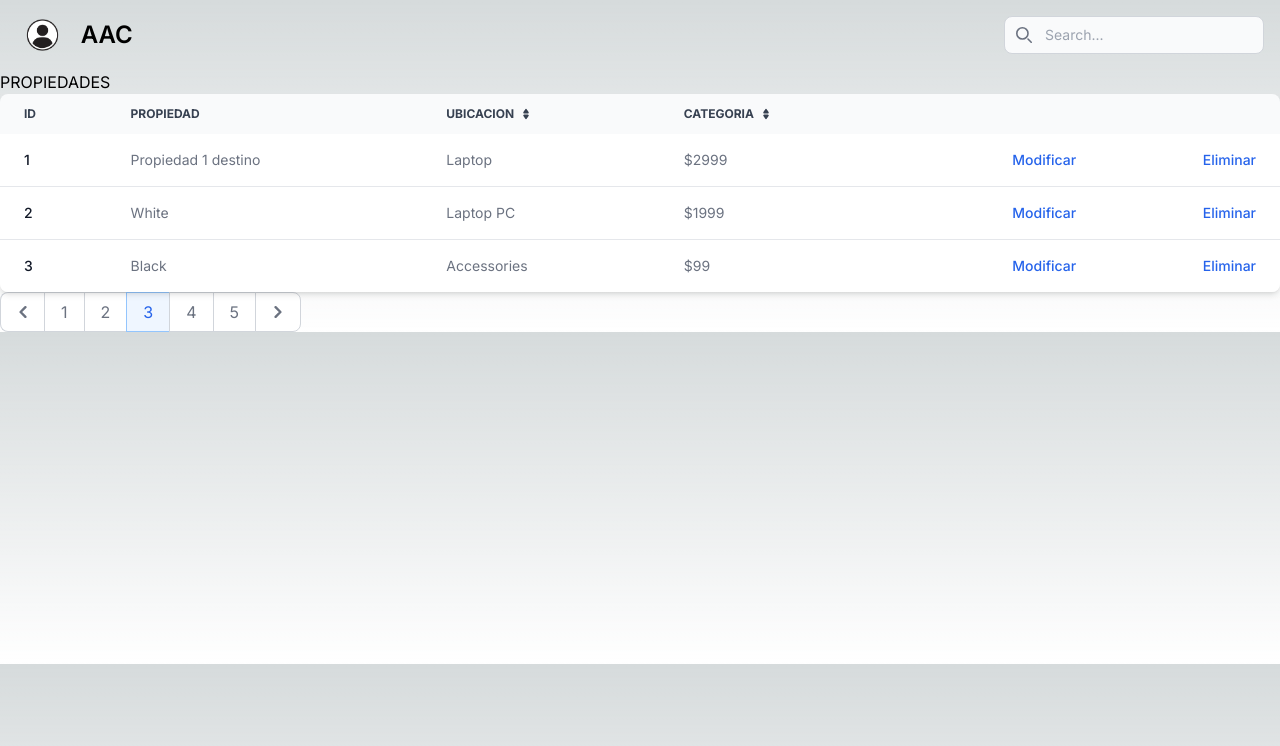
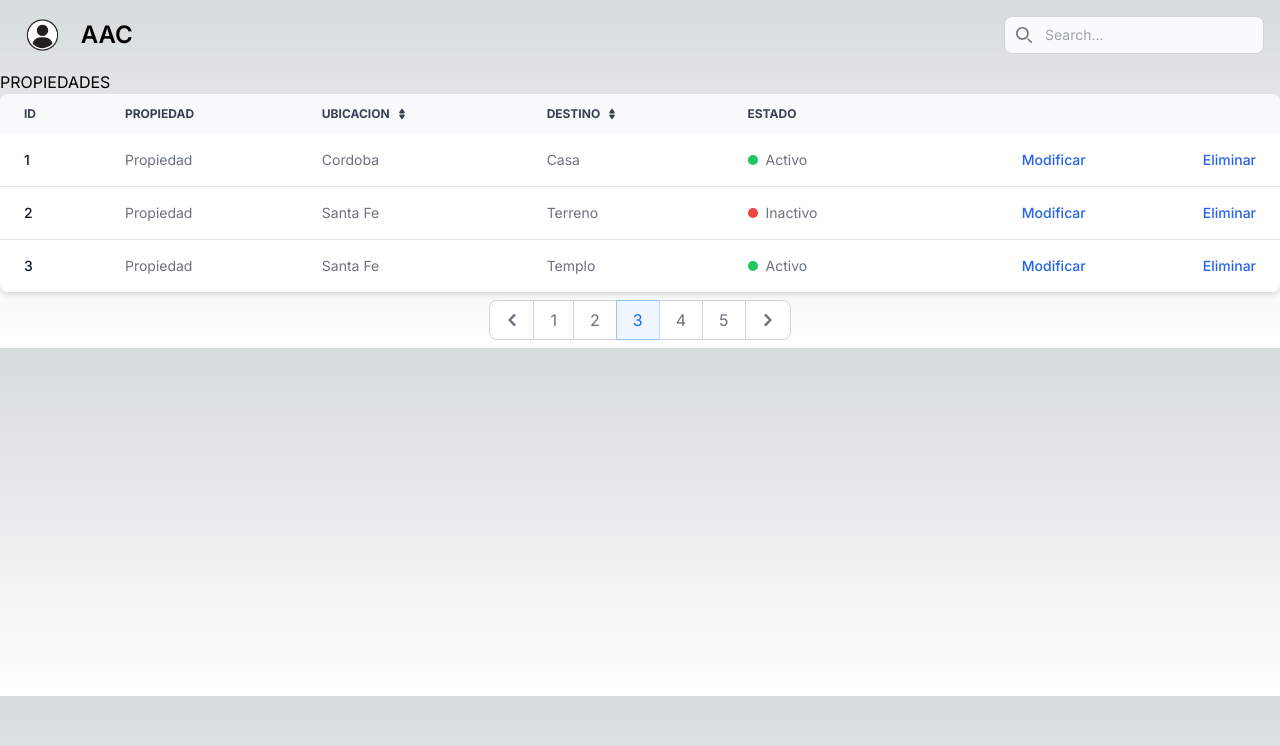
Before and after one commit to eveernst/inmobiliaria, a Next.js app: page /property in a window 1280 px wide. Shown: the top 746 px of the page. Built offline with nearby package versions, Linux system fonts and the light colour scheme.

Commit message:
4 nuevos layouts, segun vs code

```diff
--- a/src/app/property/page.tsx
+++ b/src/app/property/page.tsx
@@ -1,7 +1,5 @@
-import Header from "../../components/header.jsx";
-import Pagination from "../../components/pagination.jsx";
-import "../../../public/userIcon.webp"
-import "./style.css";
+import Header from "../../components/header";
+import Pagination from "../../components/pagination";
 
 export default function Property() {
     return (
@@ -31,11 +29,14 @@
                             </th>
                             <th scope="col" className="px-6 py-3">
                                 <div className="flex items-center">
-                                    Categoria
+                                    Destino
                                     <a href="#"><svg className="w-3 h-3 ms-1.5" aria-hidden="true" xmlns="http://www.w3.org/2000/svg" fill="currentColor" viewBox="0 0 24 24">
                                         <path d="M8.574 11.024h6.852a2.075 2.075 0 0 0 1.847-1.086 1.9 1.9 0 0 0-.11-1.986L13.736 2.9a2.122 2.122 0 0 0-3.472 0L6.837 7.952a1.9 1.9 0 0 0-.11 1.986 2.074 2.074 0 0 0 1.847 1.086Zm6.852 1.952H8.574a2.072 2.072 0 0 0-1.847 1.087 1.9 1.9 0 0 0 .11 1.985l3.426 5.05a2.123 2.123 0 0 0 3.472 0l3.427-5.05a1.9 1.9 0 0 0 .11-1.985 2.074 2.074 0 0 0-1.846-1.087Z" />
                                     </svg></a>
                                 </div>
+                            </th>
+                            <th scope="col" className="px-6 py-3">
+                                Estado
                             </th>
                             <th scope="col" className="px-6 py-3">
                                 <span className="sr-only">Modificar</span>
@@ -51,14 +52,18 @@
                                 1
                             </th>
                             <td className="px-6 py-4">
-                                Propiedad 1
-                                destino
+                                Propiedad
                             </td>
                             <td className="px-6 py-4">
-                                Laptop
+                                Cordoba
                             </td>
                             <td className="px-6 py-4">
-                                $2999
+                                Casa
+                            </td>
+                            <td className="px-6 py-4">
+                                <div className="flex items-center">
+                                    <div className="h-2.5 w-2.5 rounded-full bg-green-500 me-2"></div> Activo
+                                </div>
                             </td>
                             <td className="px-6 py-4 text-right">
                                 <a href="#" className="font-medium text-blue-600 dark:text-blue-500 hover:underline">Modificar</a>
@@ -72,13 +77,18 @@
                                 2
                             </th>
                             <td className="px-6 py-4">
-                                White
+                                Propiedad
                             </td>
                             <td className="px-6 py-4">
-                                Laptop PC
+                                Santa Fe
                             </td>
                             <td className="px-6 py-4">
-                                $1999
+                                Terreno
+                            </td>
+                            <td className="px-6 py-4">
+                                <div className="flex items-center">
+                                    <div className="h-2.5 w-2.5 rounded-full bg-red-500 me-2"></div> Inactivo
+                                </div>
                             </td>
                             <td className="px-6 py-4 text-right">
                                 <a href="#" className="font-medium text-blue-600 dark:text-blue-500 hover:underline">Modificar</a>
@@ -92,13 +102,18 @@
                                 3
                             </th>
                             <td className="px-6 py-4">
-                                Black
+                                Propiedad
                             </td>
                             <td className="px-6 py-4">
-                                Accessories
+                                Santa Fe
                             </td>
                             <td className="px-6 py-4">
-                                $99
+                                Templo
+                            </td>
+                            <td className="px-6 py-4">
+                                <div className="flex items-center">
+                                    <div className="h-2.5 w-2.5 rounded-full bg-green-500 me-2"></div> Activo
+                                </div>
                             </td>
                             <td className="px-6 py-4 text-right">
                                 <a href="#" className="font-medium text-blue-600 dark:text-blue-500 hover:underline">Modificar</a>
--- /dev/null
+++ b/src/app/property/seeProperty/page.tsx
@@ -0,0 +1,13 @@
+import Header from "@/components/header";
+import Dropezone from "@/components/dropzone";
+
+export default function SeeProperty() {
+    return (
+        <main>
+            <Header />
+            <h1>PROPIEDADES</h1>
+            <p>En esta página podrás ver las propiedades que tenemos disponibles</p>
+            <Dropezone />
+        </main>
+    );
+}
--- /dev/null
+++ b/src/components/dropzone.tsx
@@ -0,0 +1,22 @@
+import React from "react";
+
+const Dropzone = () => {
+    return (
+
+        <div className="flex items-center justify-center w-full">
+            <label htmlFor="dropzone-file" className="flex flex-col items-center justify-center w-full h-64 border-2 border-gray-300 border-dashed rounded-lg cursor-pointer bg-gray-50 dark:hover:bg-gray-800 dark:bg-gray-700 hover:bg-gray-100 dark:border-gray-600 dark:hover:border-gray-500">
+                <div className="flex flex-col items-center justify-center pt-5 pb-6">
+                    <svg className="w-8 h-8 mb-4 text-gray-500 dark:text-gray-400" aria-hidden="true" xmlns="http://www.w3.org/2000/svg" fill="none" viewBox="0 0 20 16">
+                        <path stroke="currentColor" stroke-linecap="round" stroke-linejoin="round" stroke-width="2" d="M13 13h3a3 3 0 0 0 0-6h-.025A5.56 5.56 0 0 0 16 6.5 5.5 5.5 0 0 0 5.207 5.021C5.137 5.017 5.071 5 5 5a4 4 0 0 0 0 8h2.167M10 15V6m0 0L8 8m2-2 2 2" />
+                    </svg>
+                    <p className="mb-2 text-sm text-gray-500 dark:text-gray-400"><span className="font-semibold">Click to upload</span> or drag and drop</p>
+                    <p className="text-xs text-gray-500 dark:text-gray-400">SVG, PNG, JPG or GIF (MAX. 800x400px)</p>
+                </div>
+                <input id="dropzone-file" type="file" className="hidden" />
+            </label>
+        </div>
+
+    );
+}
+
+export default Dropzone;
--- a/src/components/header.jsx
+++ b/src/components/header.tsx
@@ -18,7 +18,7 @@
                         <button type="button" data-collapse-toggle="navbar-search" aria-controls="navbar-search" aria-expanded="false" className="md:hidden text-gray-500 dark:text-gray-400 hover:bg-gray-100 dark:hover:bg-gray-700 focus:outline-none focus:ring-4 focus:ring-gray-200 dark:focus:ring-gray-700 rounded-lg text-sm p-2.5 me-1">
                             <svg className="w-5 h-5" aria-hidden="true" xmlns="http://www.w3.org/2000/svg" fill="none" viewBox="0 0 20 20">
                                 <path stroke="currentColor" strokeLinecap="round" strokeLinejoin="round" strokeWidth="2" d="m19 19-4-4m0-7A7 7 0 1 1 1 8a7 7 0 0 1 14 0Z" />
-                            </svg>3
+                            </svg>
                             <span className="sr-only">Search</span>
                         </button>
                         <div className="relative hidden md:block">
--- a/src/components/pagination.jsx
+++ b/src/components/pagination.tsx
@@ -3,6 +3,8 @@
 
 const Pagination = () => {
   return (
+    <div className='flex justify-center items-center min-h-14'>
+
     <nav className="items-center">
                 <ul className="flex items-center -space-x-px h-10 text-base">
                     <li>
@@ -38,6 +40,7 @@
                     </li>
                 </ul>
             </nav>
+    </div>
   );
 };
 
```
Also changed, not shown: src/app/property/style.css (deleted), 1 other file (tests, documents, lock files or other folders).
